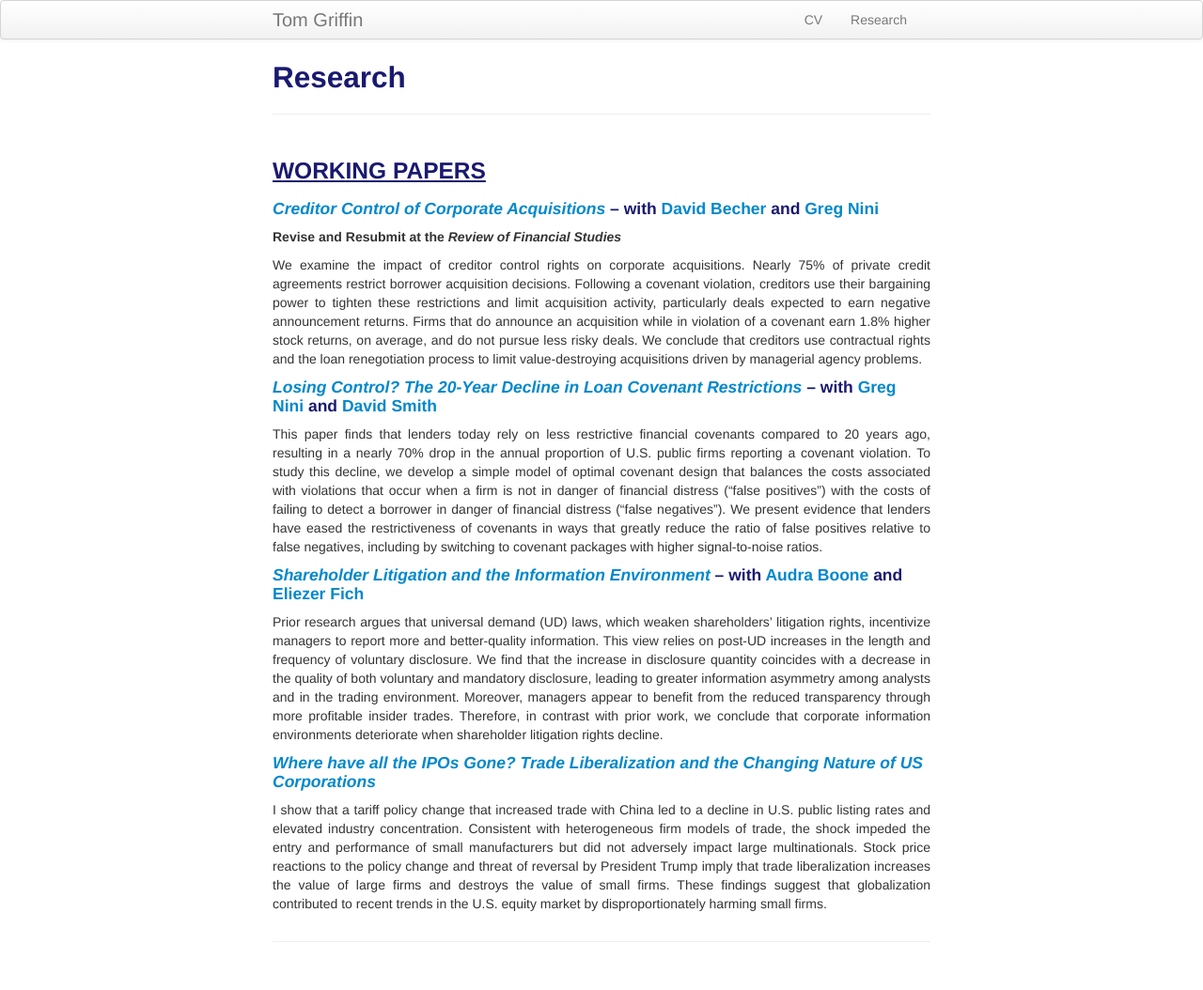
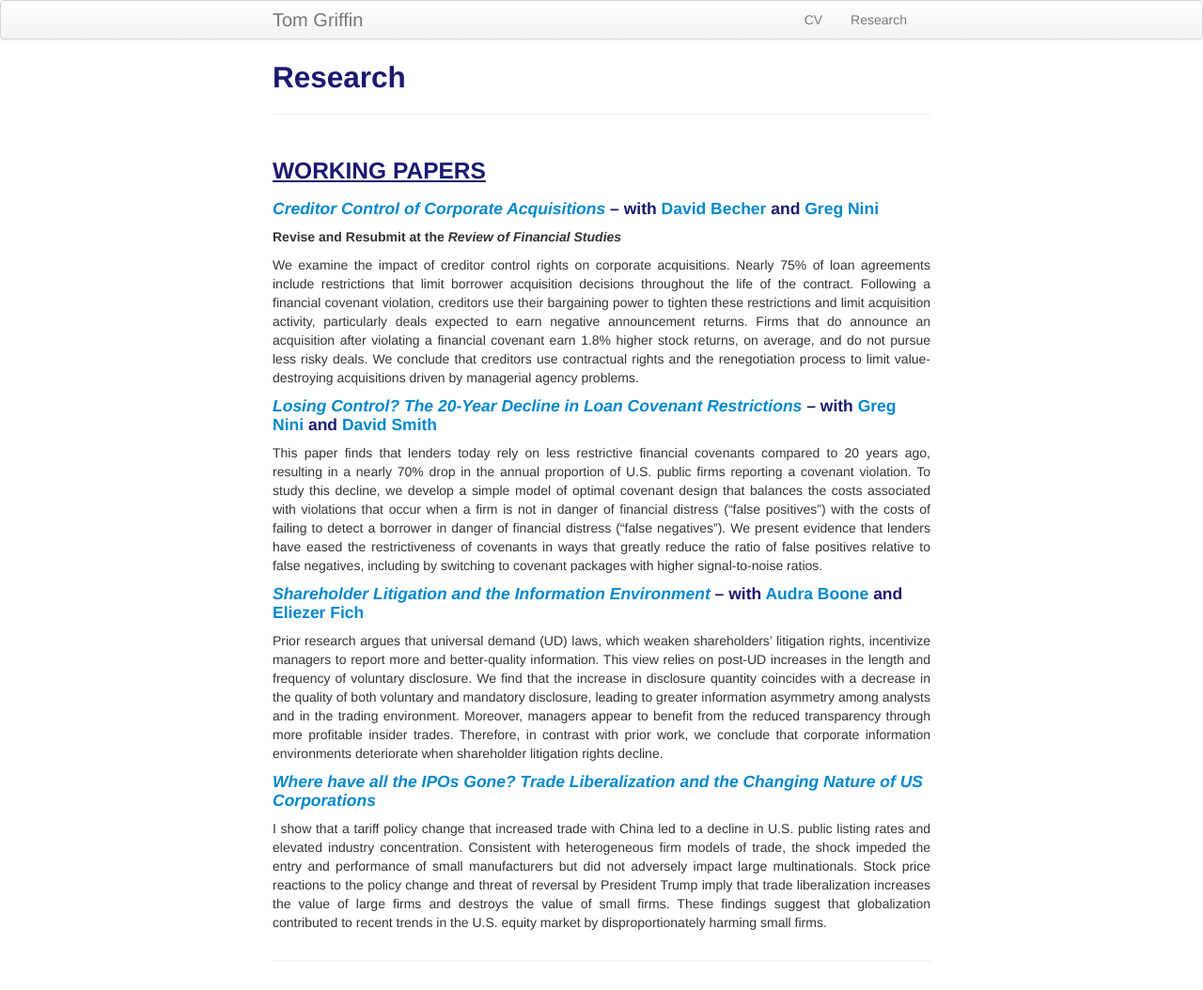
Before and after one commit to ThomasPGriffin/thomaspgriffin.github.io, a Jekyll site: the page built from pages/research.md, in a window 1280 px wide. Shown: the whole page at 94% size. Built offline with Jekyll 4.4.1, drawn with Linux system fonts in a browser that asks for light colours.

Commit message:
Update research.md

```diff
--- a/pages/research.md
+++ b/pages/research.md
@@ -6,10 +6,10 @@ description: Tom Griffin's research
 
 ### <u>WORKING PAPERS<u>
 
-#### *[Creditor Control of Corporate Acquisitions]({{ BASE_PATH}}/pages/bgn_20200123.pdf)* – with <a href="https://www.lebow.drexel.edu/people/davidbecher">David Becher</a> and <a href="https://sites.google.com/view/gregnini/home">Greg Nini</a>
+#### *[Creditor Control of Corporate Acquisitions]({{ BASE_PATH}}/pages/bgn_20200918.pdf)* – with <a href="https://www.lebow.drexel.edu/people/davidbecher">David Becher</a> and <a href="https://sites.google.com/view/gregnini/home">Greg Nini</a>
 ##### Revise and Resubmit at the *Review of Financial Studies*
 <div align="justify">
-We examine the impact of creditor control rights on corporate acquisitions. Nearly 75% of private credit agreements restrict borrower acquisition decisions. Following a covenant violation, creditors use their bargaining power to tighten these restrictions and limit acquisition activity, particularly deals expected to earn negative announcement returns. Firms that do announce an acquisition while in violation of a covenant earn 1.8% higher stock returns, on average, and do not pursue less risky deals. We conclude that creditors use contractual rights and the loan renegotiation process to limit value-destroying acquisitions driven by managerial agency problems.
+We examine the impact of creditor control rights on corporate acquisitions. Nearly 75% of loan agreements include restrictions that limit borrower acquisition decisions throughout the life of the contract. Following a financial covenant violation, creditors use their bargaining power to tighten these restrictions and limit acquisition activity, particularly deals expected to earn negative announcement returns. Firms that do announce an acquisition after violating a financial covenant earn 1.8% higher stock returns, on average, and do not pursue less risky deals. We conclude that creditors use contractual rights and the renegotiation process to limit value-destroying acquisitions driven by managerial agency problems.
 </div>
 
 #### *[Losing Control? The 20-Year Decline in Loan Covenant Restrictions]({{ BASE_PATH}}/pages/violTrend_20191118.pdf)* – with <a href="https://sites.google.com/view/gregnini/home">Greg Nini</a> and <a href="https://www.commerce.virginia.edu/faculty/smith">David Smith</a>
```
